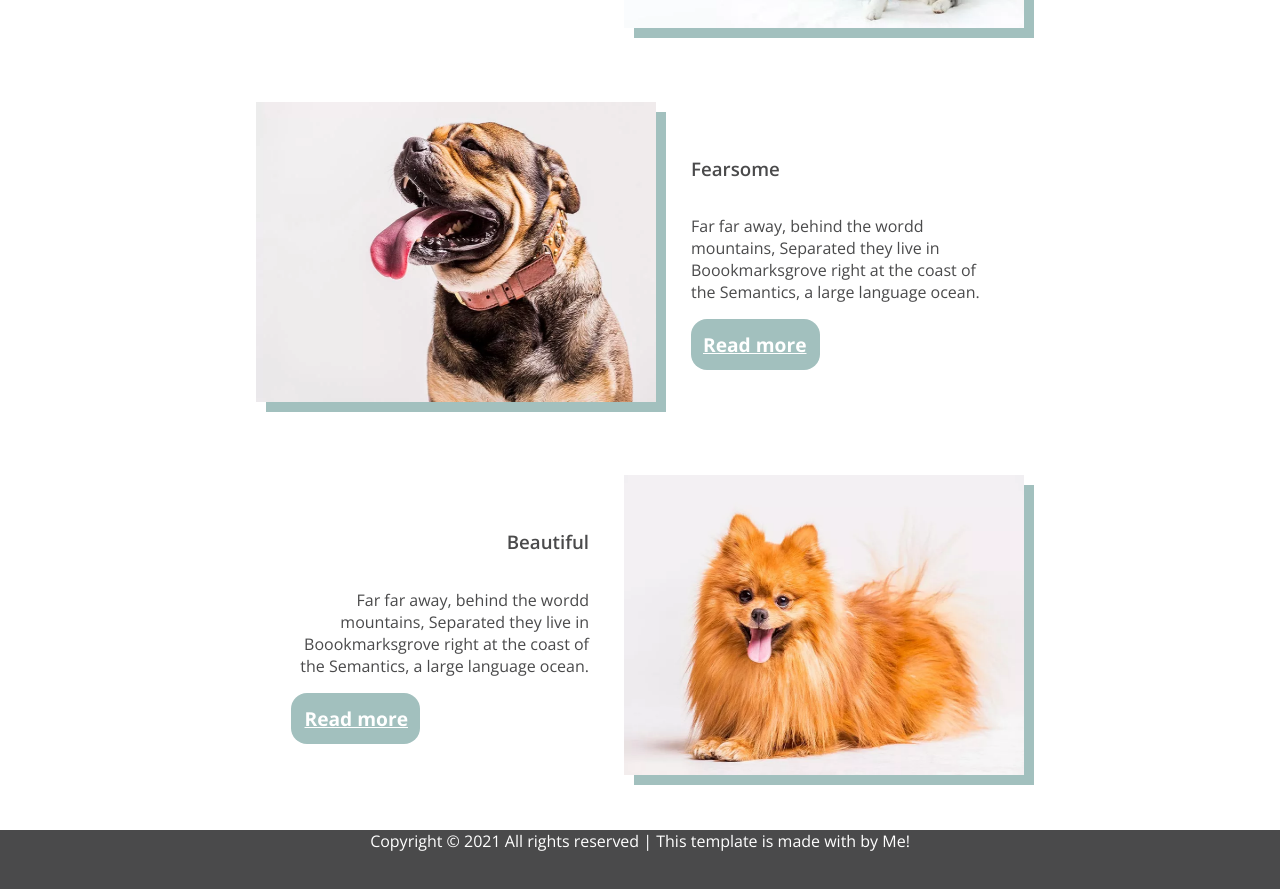
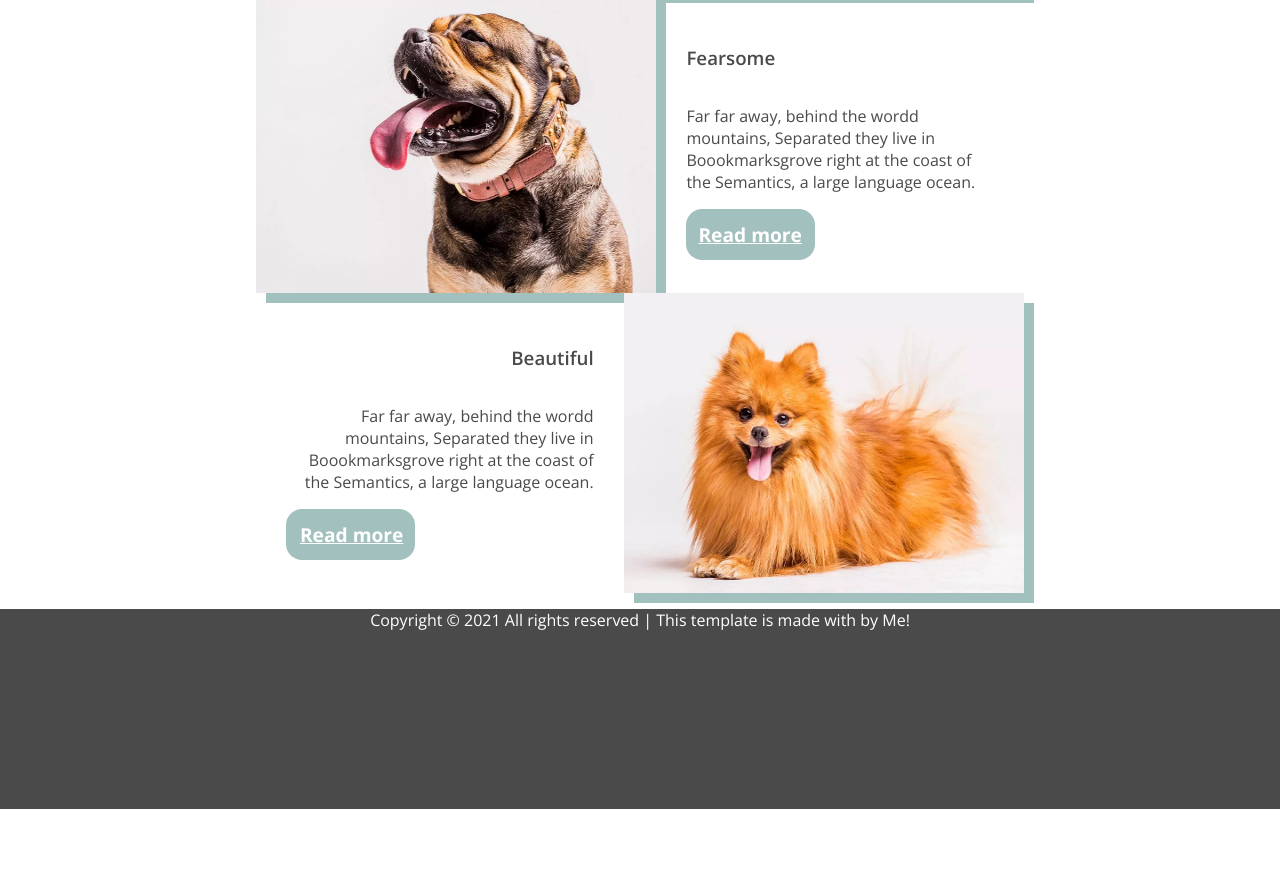
Before and after one commit to bertrandclech/Mydogger, a plain HTML site: page index.html in a window 1280 px wide. Shown: the part 993-1882 px from the top of the page. After the commit the page ends 1802 px from the top, so only its background shows below. Drawn offline with nearby package versions, Linux system fonts and the light colour scheme.

Commit message:
Quelques pd d'alignement

```diff
--- a/css/style.css
+++ b/css/style.css
@@ -115,12 +115,18 @@ main section div img {
     width: 400px;
 }
 
+
+
 .LeftJustified {
     text-align: left;
+    padding: 0 20 0 0;
+    margin: auto;
 }
 
 .RightJustified {
     text-align: right;
+    padding: 0 0 0 20;
+    margin:auto;
 }
 
 .centered {
@@ -144,28 +150,32 @@ main section div {
     display:flex;
     flex-direction: row;
     justify-content: space-between;
-    padding: 35px;
+ /*   padding: 35px; */
     width: 60%;
 }
 
 main section div img {
     height: 300px;
+ /*   width: 40%; */
 }
 
 main section div div {
     display:flex;
     flex-direction: column;
  /*   justify-content: space-between; */
-    width: 60%;
+    width: 40%;
+    margin: auto;
 }
 
 footer {
-    display: flex;
+ /*   display: inline-block;
+    vertical-align: middle; */
     background-color: #4a4a4b;
     text-align: center;
     color: #ffffff;
     height: 200px;
     margin:auto;
-    display:block;
-    vertical-align: middle;
+    width: 100%;
+ /*   display:block; */
+
 }
```
